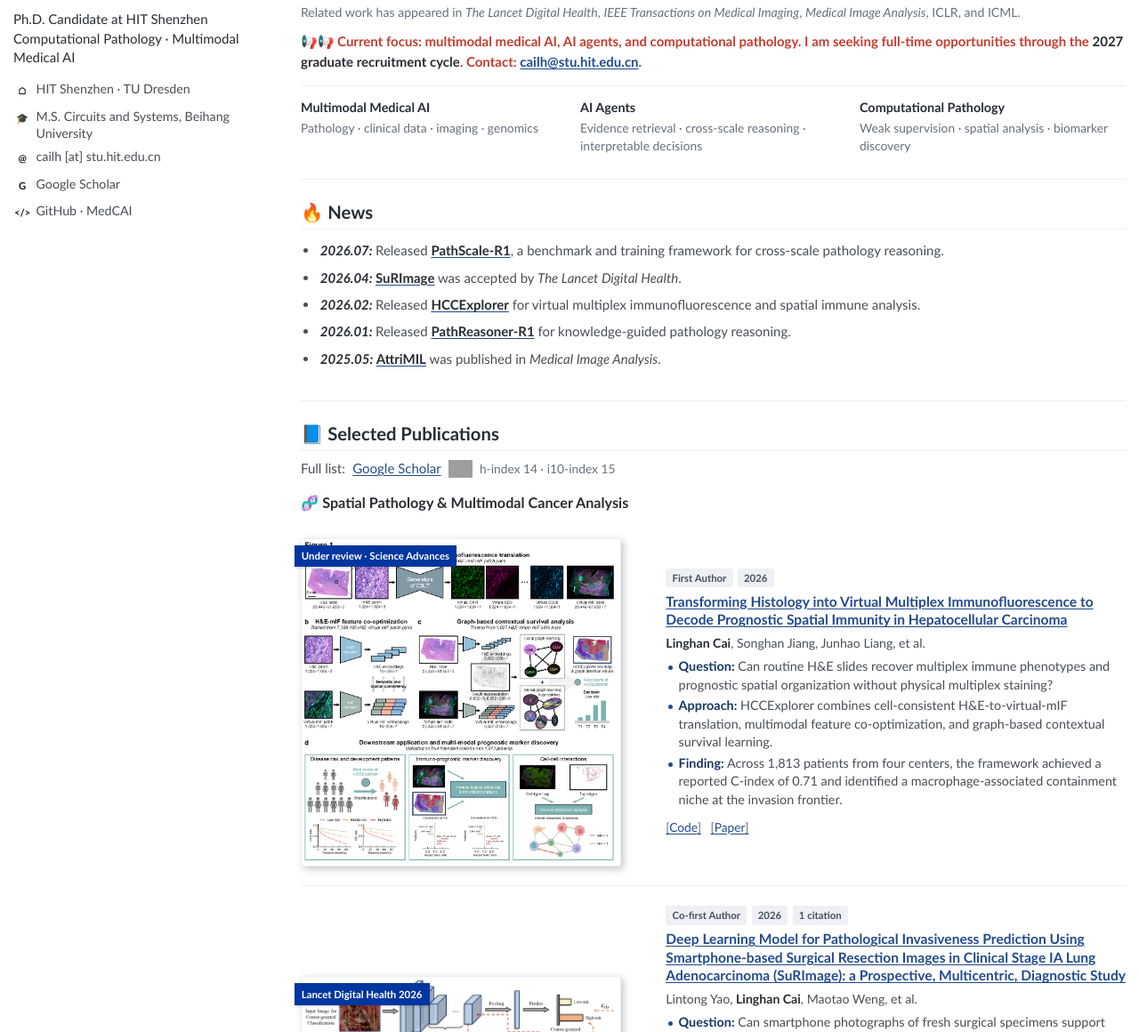
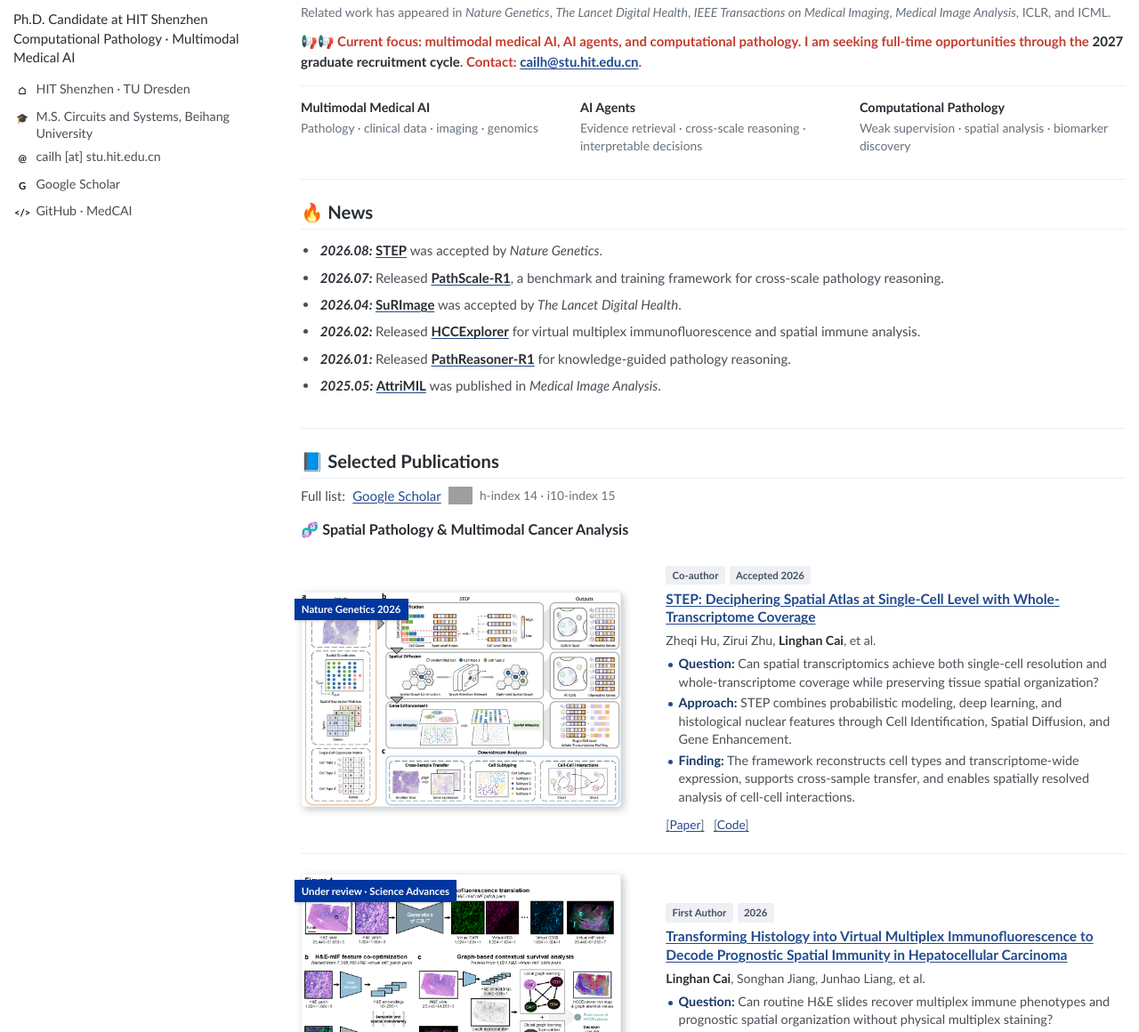
Before and after one commit to MedCAI/MedCAI.github.io, a plain HTML site: page index.html in a window 1280 px wide. Shown: the part 369-1529 px from the top of the page at 89% size. Drawn offline with Linux system fonts and the light colour scheme; no server answers; grey boxes are pictures that could not be loaded.

Commit message:
Feature STEP Nature Genetics acceptance

```diff
--- a/index.html
+++ b/index.html
@@ -74,8 +74,8 @@
               returning a prediction.
             </p>
             <p class="venue-line">
-              Related work has appeared in <em>The Lancet Digital Health</em>, <em>IEEE Transactions on Medical Imaging</em>,
-              <em>Medical Image Analysis</em>, ICLR, and ICML.
+              Related work has appeared in <em>Nature Genetics</em>, <em>The Lancet Digital Health</em>,
+              <em>IEEE Transactions on Medical Imaging</em>, <em>Medical Image Analysis</em>, ICLR, and ICML.
             </p>
             <p class="notice-line">
               📢📢 <span class="attention-highlight">Current focus: multimodal medical AI, AI agents, and computational pathology.</span>
@@ -93,6 +93,7 @@
         <section id="news" class="section">
           <h2><span aria-hidden="true">🔥</span> News</h2>
           <ul class="news-list">
+            <li><time datetime="2026-08">2026.08</time><span><a href="https://www.biorxiv.org/content/10.1101/2024.11.22.624797v1.abstract" target="_blank" rel="noopener"><strong>STEP</strong></a> was accepted by <em>Nature Genetics</em>.</span></li>
             <li><time datetime="2026-07">2026.07</time><span>Released <a href="https://arxiv.org/abs/2607.23794" target="_blank" rel="noopener"><strong>PathScale-R1</strong></a>, a benchmark and training framework for cross-scale pathology reasoning.</span></li>
             <li><time datetime="2026-04">2026.04</time><span><a href="https://github.com/MedCAI/SuRImage" target="_blank" rel="noopener"><strong>SuRImage</strong></a> was accepted by <em>The Lancet Digital Health</em>.</span></li>
             <li><time datetime="2026-02">2026.02</time><span>Released <a href="https://github.com/MedCAI/HCCExplorer" target="_blank" rel="noopener"><strong>HCCExplorer</strong></a> for virtual multiplex immunofluorescence and spatial immune analysis.</span></li>
@@ -118,6 +119,24 @@
             <div class="publication-field">
               <h3 class="publication-field-heading">🧬 Spatial Pathology &amp; Multimodal Cancer Analysis</h3>
               <div class="publication-list">
+                <article class="publication">
+                  <a class="pub-figure" href="https://www.biorxiv.org/content/10.1101/2024.11.22.624797v1.abstract" target="_blank" rel="noopener" aria-label="Open STEP paper">
+                    <span class="badge badge-conference">Nature Genetics 2026</span>
+                    <img src="assets/img/step-framework.jpg" alt="STEP framework for single-cell whole-transcriptome spatial analysis" loading="lazy">
+                  </a>
+                  <div class="pub-body">
+                    <div class="pub-meta"><span class="meta-chip">Co-author</span><span class="meta-chip">Accepted 2026</span></div>
+                    <h3><a href="https://www.biorxiv.org/content/10.1101/2024.11.22.624797v1.abstract" target="_blank" rel="noopener">STEP: Deciphering Spatial Atlas at Single-Cell Level with Whole-Transcriptome Coverage</a></h3>
+                    <p class="authors">Zheqi Hu, Zirui Zhu, <strong>Linghan Cai</strong>, et al.</p>
+                    <ul class="pub-summary" aria-label="STEP summary">
+                      <li><strong>Question:</strong> Can spatial transcriptomics achieve both single-cell resolution and whole-transcriptome coverage while preserving tissue spatial organization?</li>
+                      <li><strong>Approach:</strong> STEP combines probabilistic modeling, deep learning, and histological nuclear features through Cell Identification, Spatial Diffusion, and Gene Enhancement.</li>
+                      <li><strong>Finding:</strong> The framework reconstructs cell types and transcriptome-wide expression, supports cross-sample transfer, and enables spatially resolved analysis of cell-cell interactions.</li>
+                    </ul>
+                    <div class="pub-links"><a href="https://www.biorxiv.org/content/10.1101/2024.11.22.624797v1.abstract" target="_blank" rel="noopener">Paper</a><a href="https://github.com/childishHU/STEP" target="_blank" rel="noopener">Code</a></div>
+                  </div>
+                </article>
+
                 <article class="publication">
                   <a class="pub-figure" href="https://github.com/MedCAI/HCCExplorer" target="_blank" rel="noopener" aria-label="Open HCCExplorer project">
                     <span class="badge badge-conference">Under review · Science Advances</span>
```
Also changed, not shown: assets/img/step-framework.jpg (added).
